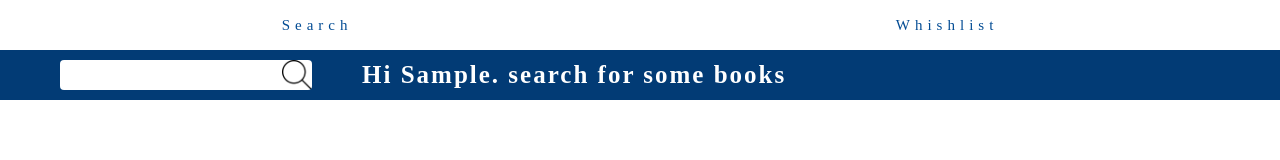
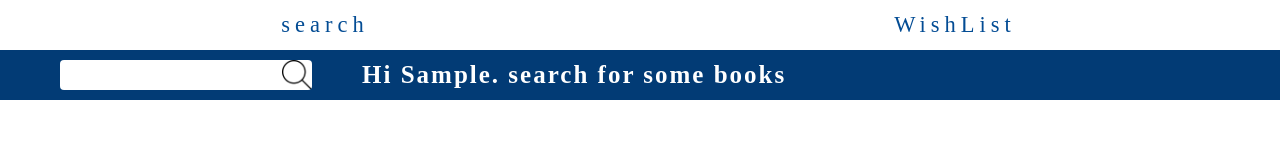
Before and after one commit to benvahaba/book-shelf, a React (Create React App) app: page / in a window 1280 px wide. Both pictures are taken after typing "Sample" into the empty fields and a click on the input 774 px from the left and 173 px from the top of the page. Shown: the top 160 px of the page. Built offline with nearby package versions, Linux system fonts and the light colour scheme.

Commit message:
from home 20/2/22

```diff
--- a/src/App.js
+++ b/src/App.js
@@ -1,5 +1,5 @@
 import React, { useState } from "react";
-import { BrowserRouter, Routes, Route } from "react-router-dom";
+import { BrowserRouter, Routes, Route, Link } from "react-router-dom";
 import userNameContext from "./hooks/context/userNameContext";
 
 //components
@@ -11,6 +11,7 @@ import Header from "./Components/Header/Header";
 //scss
 import "./sass/index.scss";
 import NavItem from "./Components/NavItem/NavItem";
+import WishlistPage from "./Components/WishlistPage/WishlistPage";
 
 function App() {
   const [userName, setUserName] = useState("");
@@ -30,11 +31,27 @@ function App() {
         {isValidUser(userName) ? (
           <>
             <Header>
-              <NavItem classes={navItemClasses}>Search</NavItem>
-              <NavItem classes={navItemClasses}>Whishlist</NavItem>
+              <NavItem classes={navItemClasses}>
+                <Link className="nav_link font__color--primary" to={"/search"}>
+                  search
+                </Link>
+              </NavItem>
+              <NavItem classes={navItemClasses}>
+                <Link
+                  className="nav_link font__color--primary"
+                  to={"/wishlist"}
+                >
+                  WishList
+                </Link>
+              </NavItem>
             </Header>
             <Routes>
               <Route path="/search" exact element={<SearchPage></SearchPage>} />
+              <Route
+                path="/wishlist"
+                exact
+                element={<WishlistPage></WishlistPage>}
+              ></Route>
             </Routes>
           </>
         ) : (
--- a/src/Components/BookInfo/BookInfo.js
+++ b/src/Components/BookInfo/BookInfo.js
@@ -1,5 +1,5 @@
 import "./book-info.scss";
-import React, { useState, useEffect } from "react";
+import React, { useState } from "react";
 import "../../sass/_base.scss";
 import CloseButton from "../CloseButton/CloseButton";
 import bookmarkImage from "../../assets/images/bookmarked.png";
--- a/src/Components/BooksListContainer/books_list_container.scss
+++ b/src/Components/BooksListContainer/books_list_container.scss
@@ -2,6 +2,7 @@
 .books_list_container {
   width: 100%;
   display: flex;
+  flex-wrap: wrap;
   justify-content: space-evenly;
   height: fit-content;
   padding: 5rem 3rem;
--- a/src/Components/Header/header.scss
+++ b/src/Components/Header/header.scss
@@ -4,5 +4,5 @@
   justify-content: space-around;
   padding: 1rem;
   height: 5rem;
-  align-items: center;
+  align-items: stretch;
 }
--- a/src/Components/NavItem/nav_item.scss
+++ b/src/Components/NavItem/nav_item.scss
@@ -1,6 +1,11 @@
 @import "../../sass/base";
 .nav_item {
+  flex: 1;
   text-decoration: none;
   font-size: 1.5rem;
   letter-spacing: 0.5rem;
+  width: 100%;
+  display: flex;
+  align-items: center;
+  justify-content: space-around;
 }
--- a/src/Components/WishlistPage/WishlistPage.js
+++ b/src/Components/WishlistPage/WishlistPage.js
@@ -1,7 +1,38 @@
-import React from "react";
+import React, { useState } from "react";
+import BooksListContainer from "../BooksListContainer/BooksListContainer";
+import ResaultContainer from "../ResaultContainer/ResaultContainer";
 import "./wishlist-page.scss";
+import SearchBookCard from "../SearchBookCard/SearchBookCard";
+
+import * as model from "../../model";
+
 function WishlistPage() {
-  return <div className="wishlist-page">wishlist</div>;
+  const [wishlist] = useState(model.state.bookmarkedBooks);
+
+  return (
+    <div className="wishlist-page">
+      <ResaultContainer>
+        <BooksListContainer>{booksListToJSXList(wishlist)}</BooksListContainer>
+      </ResaultContainer>
+    </div>
+  );
+  function booksListToJSXList(books) {
+    return Array.from(books).map((book) => {
+      return (
+        <SearchBookCard
+          key={book[1].id}
+          id={book[1].id}
+          title={book[1].title}
+          authors={book[1].authors}
+          imageLink={
+            typeof book[1].imageLinks != "undefined"
+              ? book[1].imageLinks.smallThumbnail
+              : undefined
+          }
+        ></SearchBookCard>
+      );
+    });
+  }
 }
 
 export default WishlistPage;
--- a/src/Components/WishlistPage/wishlist-page.scss
+++ b/src/Components/WishlistPage/wishlist-page.scss
@@ -1,11 +1,14 @@
 @import "../../sass/_base";
 .wishlist-page {
-  background-color: $color-primary-blue-dark;
+  background-color: white;
   width: 100%;
   height: 100vh;
 
-  position: relative;
+  display: flex;
+  flex-direction: column;
+
+  align-items: center;
+
   font-size: 2rem;
   text-align: center;
-  top: 10vh;
 }
--- a/src/sass/_base.scss
+++ b/src/sass/_base.scss
@@ -69,3 +69,8 @@ h3 {
     color: $color-primary-blue-light;
   }
 }
+.nav_link {
+  text-decoration: none;
+  font-size: 1.5em;
+  transition: all 0.5s;
+}
```
